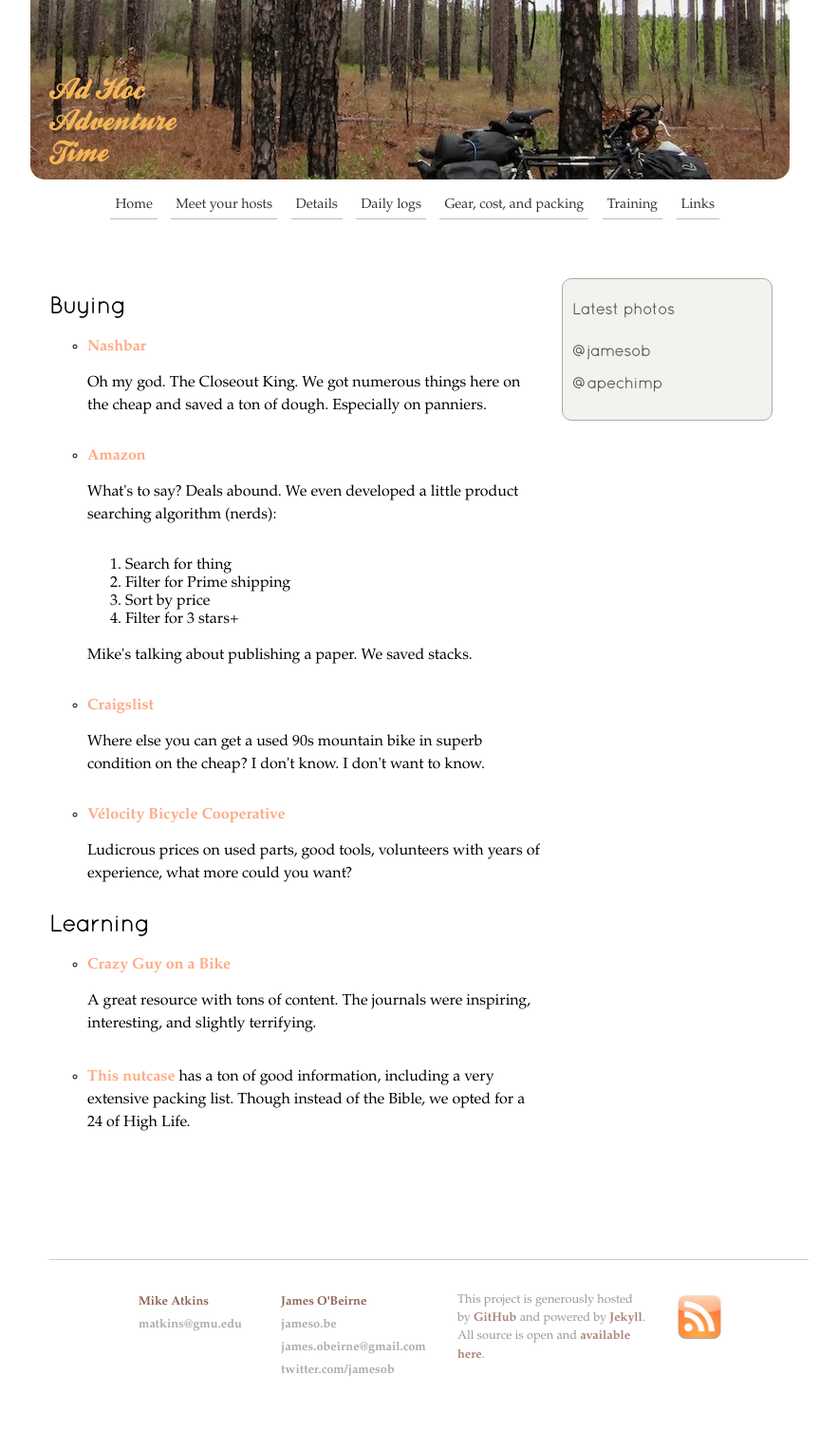
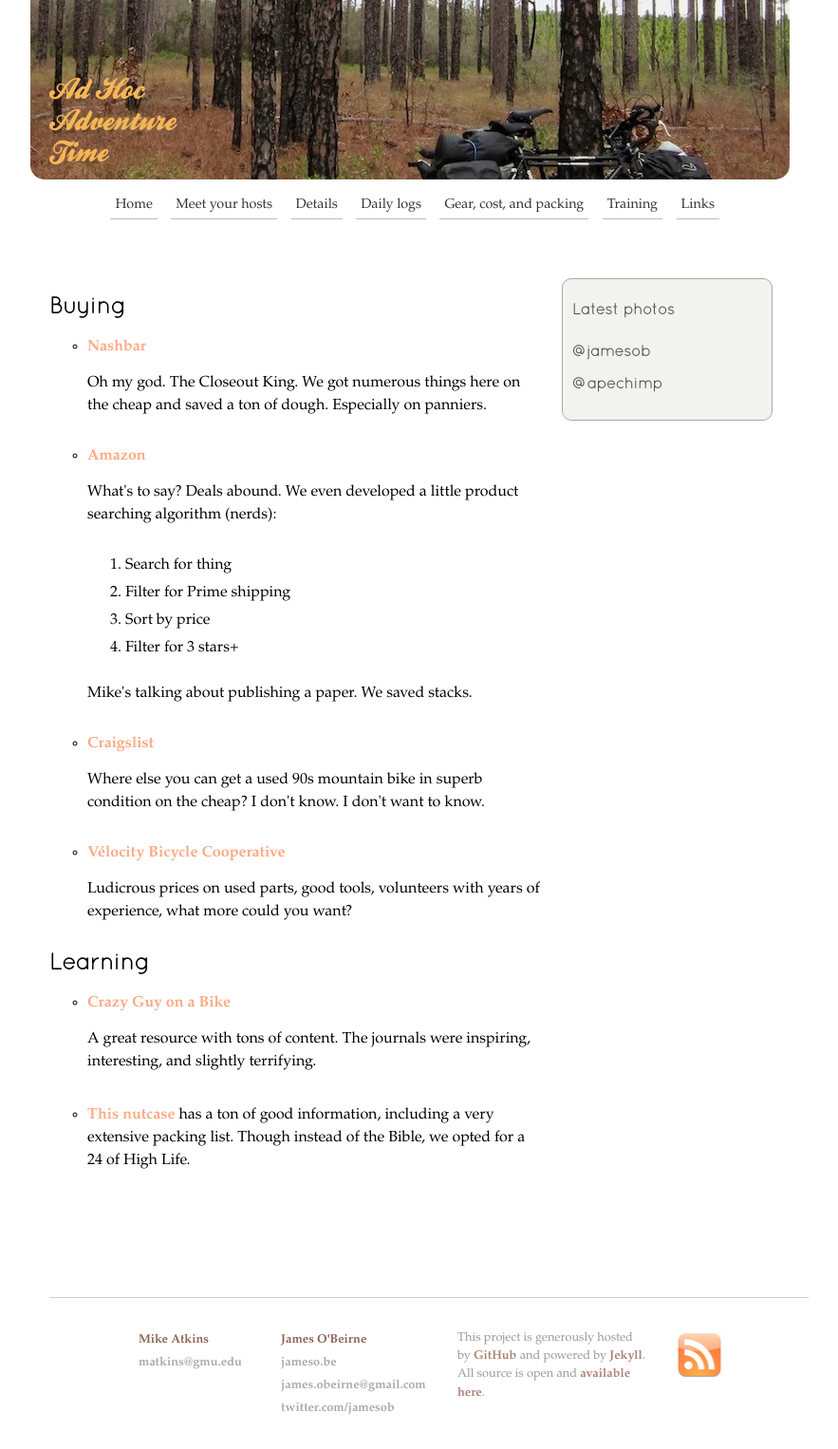
Before and after one commit to jamesob/biketrip, a Jekyll site: the page built from links.html, in a window 1280 px wide. Shown: the whole page at 95% size, without its empty margins (208-1091 px from the left). Built offline with Jekyll 4.4.1, drawn with Linux system fonts in a browser that asks for light colours; before the commit the page ends 1486 px from its top, so only the background shows below that.

Commit message:
minor edit

```diff
--- a/css/presentation.css
+++ b/css/presentation.css
@@ -100,7 +100,7 @@ p {
   line-height: 1.5em;
 }
 
-ul.oneLineList li {
+ul.oneLineList li, ol.oneLineList li {
   padding-bottom: 10px;
 }
 
--- a/links.html
+++ b/links.html
@@ -13,7 +13,7 @@ title: Hot links!
   <li><a href="http://www.amazon.com">Amazon</a>
     <p>What's to say? Deals abound. We even developed a little product searching
     algorithm (nerds):
-      <ol>
+      <ol class="oneLineList">
         <li>Search for thing</li>
         <li>Filter for Prime shipping</li>
         <li>Sort by price</li>
```
